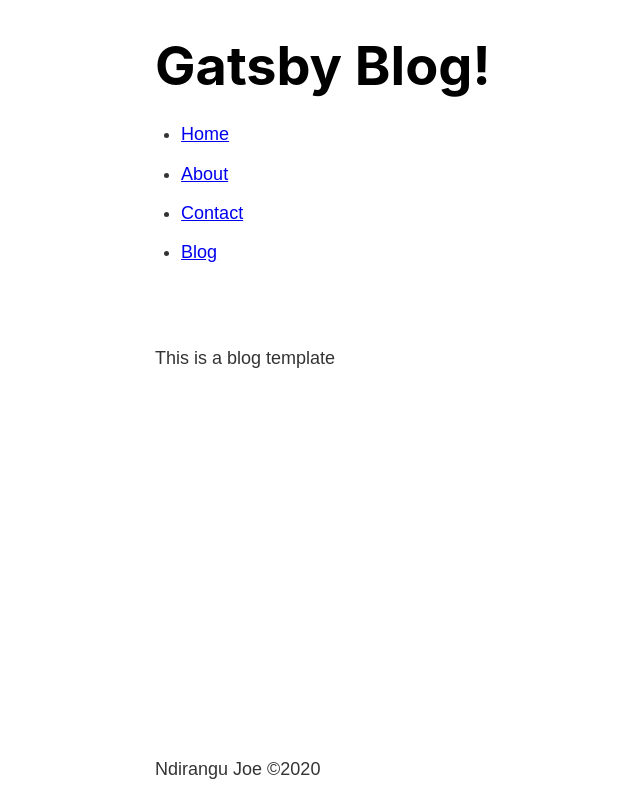
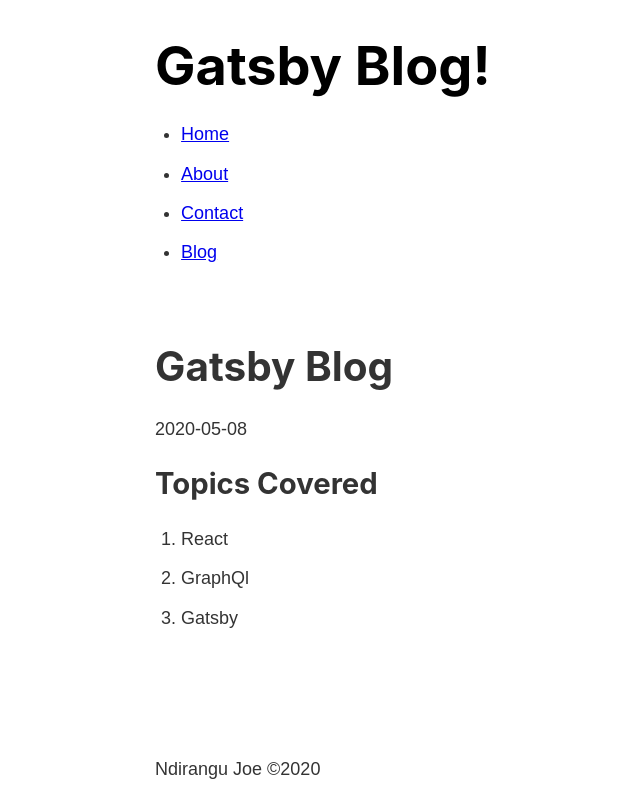
Before and after one commit to Mutembeijoe/the-great-gatsby, a Gatsby site: page /blog/gatsby in a window 1280 px wide. Shown: the whole page, without its empty margins (128-768 px from the left). Built offline with nearby package versions, Linux system fonts and the light colour scheme; Gatsby itself is replaced by a stand-in of ours.

Commit message:
renders posts dynamically to a page

```diff
--- a/src/templates/blog.js
+++ b/src/templates/blog.js
@@ -1,11 +1,28 @@
-import React from 'react'
-import Layout from '../components/layout'
+import React from "react"
+import Layout from "../components/layout"
+import { graphql } from "gatsby"
 
+export const query = graphql`
+  query($slug: String!) {
+    markdownRemark(fields: { slug: { eq: $slug } }) {
+      frontmatter {
+        title
+        date
+      }
+      html
+    }
+  }
+`
 
-const BlogTemplate = ()=>(
+const BlogTemplate = props => {
+  const { data: { markdownRemark: { frontmatter: { title, date }, html} } } = props;
+  return (
     <Layout>
-        This is a blog template
+      <h1>{title}</h1>
+      <p>{date}</p>
+      <div dangerouslySetInnerHTML={{__html:html}}></div>
     </Layout>
-)
+  )
+}
 
-export default BlogTemplate;
+export default BlogTemplate
```
